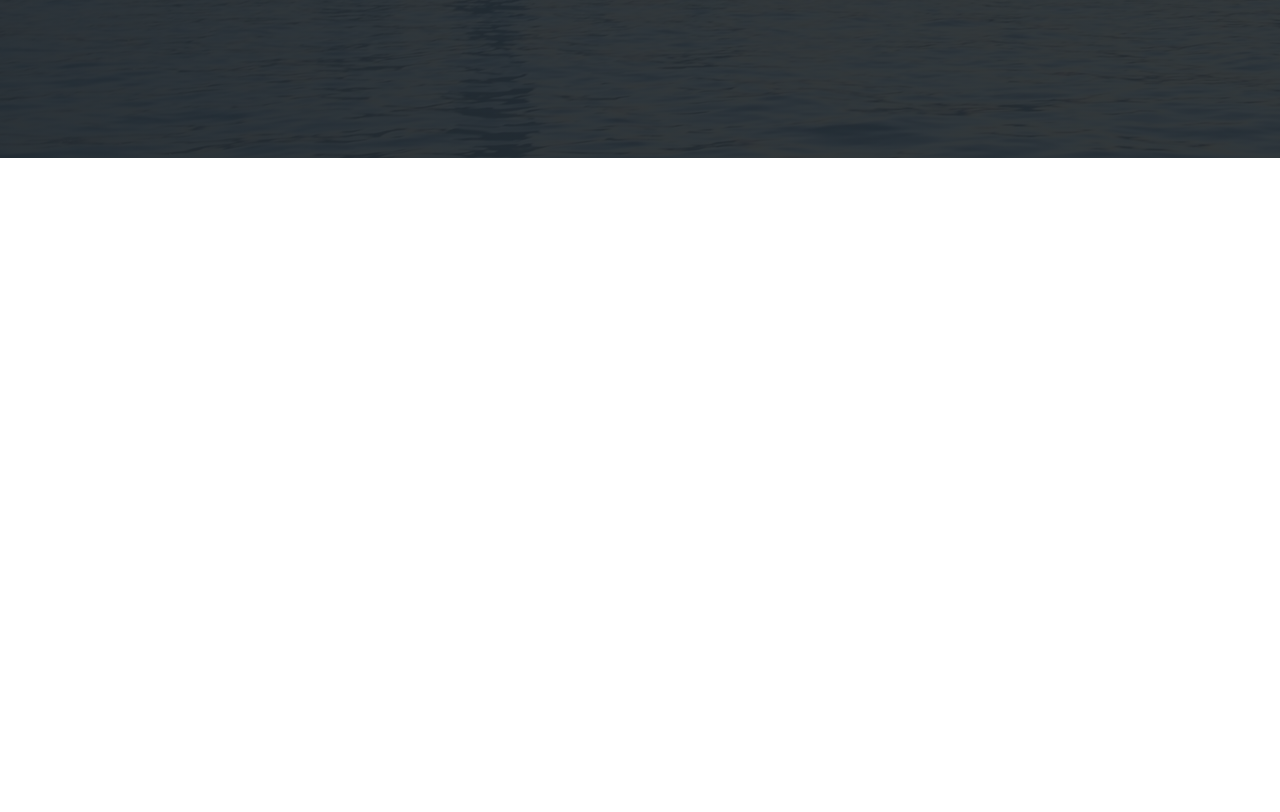
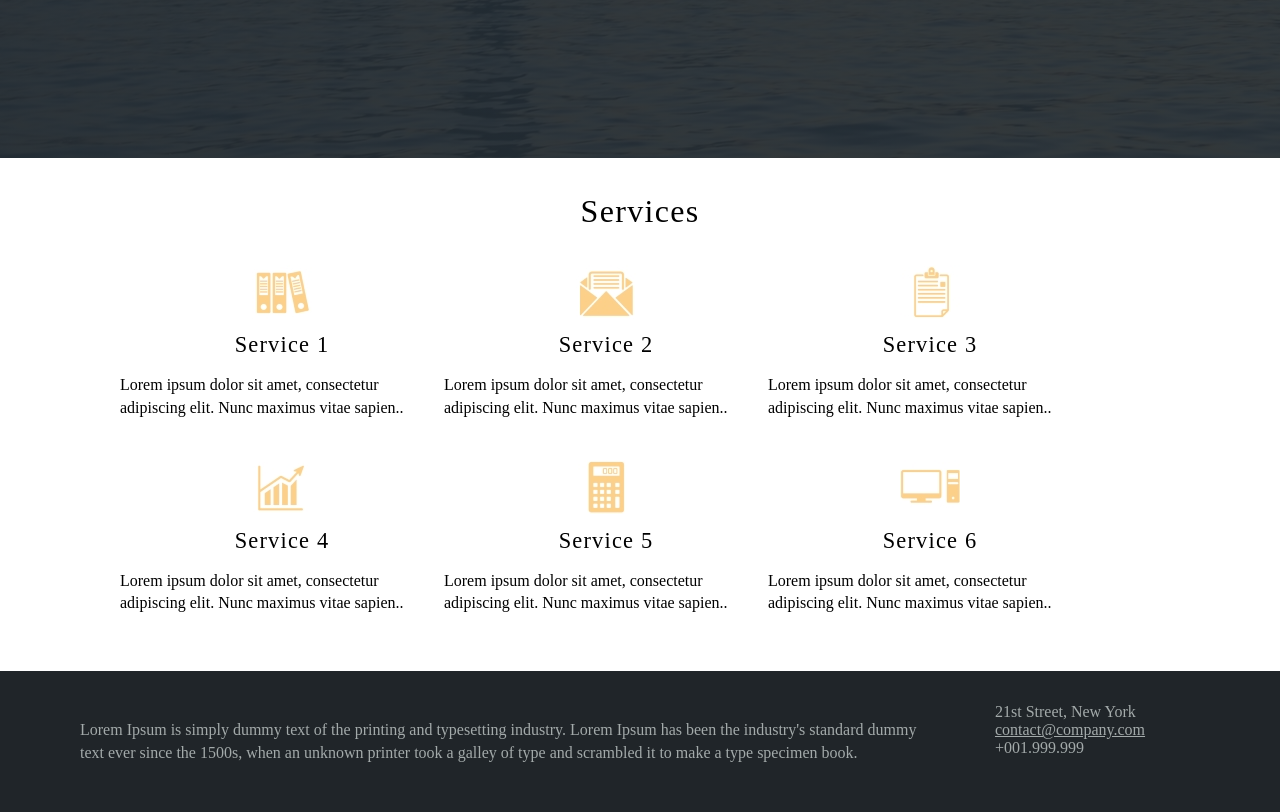
Before and after one commit to ElizabethKMathew/cssDesignDemo, a website built with webpack: page index.html in a window 1280 px wide. Shown: the part 442-1254 px from the top of the page. Before the commit the page ends 800 px from the top, so only its background shows below. Built offline with nearby package versions, Linux system fonts and the light colour scheme.

Commit message:
styles for page content section and footer

```diff
--- a/index.html
+++ b/index.html
@@ -25,6 +25,53 @@
 			<div>
 	</header>
 
+	<section class='section--services'>
+		<div class="container">
+			<h2 class="section__title">Services</h2>
+			<ul class="service-list">
+				<li class="service-list__item">
+					<h3 class="item__title">Service 1</h3>
+					<p class="item__desc">Lorem ipsum dolor sit amet, consectetur adipiscing elit. Nunc maximus vitae sapien..</p>
+				</li>
+				<li class="service-list__item">
+					<h3 class="item__title">Service 2</h3>
+					<p class="item__desc">Lorem ipsum dolor sit amet, consectetur adipiscing elit. Nunc maximus vitae sapien..</p>
+				</li>
+				<li class="service-list__item">
+					<h3 class="item__title">Service 3</h3>
+					<p class="item__desc">Lorem ipsum dolor sit amet, consectetur adipiscing elit. Nunc maximus vitae sapien..</p>
+				</li>
+				<li class="service-list__item">
+					<h3 class="item__title">Service 4</h3>
+					<p class="item__desc">Lorem ipsum dolor sit amet, consectetur adipiscing elit. Nunc maximus vitae sapien..</p>
+				</li>
+				<li class="service-list__item">
+					<h3 class="item__title">Service 5</h3>
+					<p class="item__desc">Lorem ipsum dolor sit amet, consectetur adipiscing elit. Nunc maximus vitae sapien..</p>
+				</li>
+				<li class="service-list__item">
+					<h3 class="item__title">Service 6</h3>
+					<p class="item__desc">Lorem ipsum dolor sit amet, consectetur adipiscing elit. Nunc maximus vitae sapien..</p>
+				</li>
+			</ul>
+
+		</div>
+	</section>
+
+	<footer class="footer">
+		<div class="container footer__content">
+			<p class="footer__content--general">
+				Lorem Ipsum is simply dummy text of the printing and typesetting industry. Lorem Ipsum has been the industry's standard dummy text ever since the 1500s, when an
+				unknown printer took a galley of type and scrambled it to make a type specimen book.
+			</p>
+			<div class="footer__content--contact">
+				<span>21st Street, New York</span>
+				<span><a href="mailto:office@yoursite.com" class="footer__content--link">contact@company.com</a></span>
+				<span>+001.999.999</span>
+			</div>
+		</div>
+	</footer>
+
 </body>
 
 </html>
--- a/src/scss/index.scss
+++ b/src/scss/index.scss
@@ -3,6 +3,10 @@
 %link {
   color: $color-base;
   text-decoration: none;
+}
+
+%flex {
+  display: flex;
 }
 
 html {
@@ -35,8 +39,8 @@ html {
   position: relative;
 
   .header__layout {
-    border-bottom: 1px solid rgba(255,255,255,0.1);
-    display: flex;
+    @extend %flex;
+    border-bottom: 1px solid rgba(255, 255, 255, 0.1);
     justify-content: space-between;
     padding-bottom: 20px;
     padding-top: 20px;
@@ -53,7 +57,7 @@ html {
   }
 
   .menu {
-    display: flex;
+    @extend %flex;
   }
 
   .menu__item {
@@ -67,6 +71,33 @@ html {
   .menu__link {
     @extend %link;
     font-size: 1rem;
+    padding-top: .5rem;
+    padding-bottom: .5rem;
+    position: relative;
+
+    &::before,
+    &::after {
+      content: '';
+      height: 100%;
+      position: absolute;
+      top: 0;
+      transition: width .5s;
+      width: 0;
+    }
+
+    &:hover {
+      &::before {
+        border-top: 1px solid $color-button-primary;
+        right: 0;
+        width: 100%;
+      }
+
+      &::after {
+        border-bottom: 1px solid $color-button-primary;
+        left: 0;
+        width: 100%;
+      }
+    }
   }
 
   .header__button {
@@ -81,7 +112,7 @@ html {
     text-transform: uppercase;
     top: 50%;
     transform: translate(-50%, -50%);
-    transition: background-color 0.3s ease;
+    transition: background-color .3s ease;
 
     &:hover {
       background-color: $color-button-primary;
@@ -90,3 +121,76 @@ html {
     }
   }
 }
+
+.section__title {
+  font-size: 2rem;
+  font-weight: 400;
+  letter-spacing: 1.3px;
+  margin-bottom: 35px;
+  margin-top: 35px;
+  text-align: center;
+}
+
+.service-list {
+  @extend %flex;
+  flex-wrap: wrap;
+
+  .service-list__item {
+    background-position: top center;
+    background-repeat: no-repeat;
+    flex-basis: 30%;
+    list-style-type: none;
+    padding-bottom: 25px;
+    padding-top: 45px;
+    .item__title {
+      font-size: 1.4rem;
+      font-weight: 400;
+      letter-spacing: 1.2px;
+      margin-bottom: 0;
+      text-align: center;
+    }
+    .item__desc {
+      font-weight: 300;
+      line-height: 1.4;
+    }
+    &:nth-child(1) {
+      background-image: url('../images/s1.jpg');
+    }
+    &:nth-child(2) {
+      background-image: url('../images/s2.jpg');
+    }
+    &:nth-child(3) {
+      background-image: url('../images/s3.jpg');
+    }
+    &:nth-child(4) {
+      background-image: url('../images/s4.jpg');
+    }
+    &:nth-child(5) {
+      background-image: url('../images/s5.jpg');
+    }
+    &:nth-child(6) {
+      background-image: url('../images/s6.jpg');
+    }
+  }
+}
+
+.footer {
+  background-color: #202529;
+  color: #a3aaaa;
+  padding-bottom: 2rem;
+  padding-top: 2rem;
+
+  .footer__content {
+    @extend %flex;
+  }
+
+  .footer__content--general {
+    font-size: 1rem;
+    line-height: 1.4;
+    padding-right: 60px;
+  }
+
+  .footer__content--link {
+    color: #a3aaaa;
+  }
+}
```
Also changed, not shown: src/images/s1.jpg (added), src/images/s2.jpg (added), src/images/s3.jpg (added), src/images/s4.jpg (added), src/images/s5.jpg (added), src/images/s6.jpg (added).
